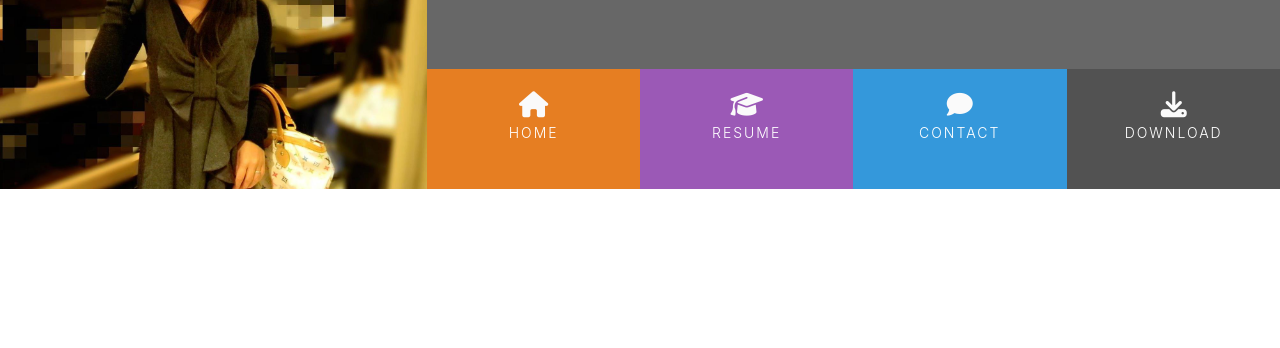
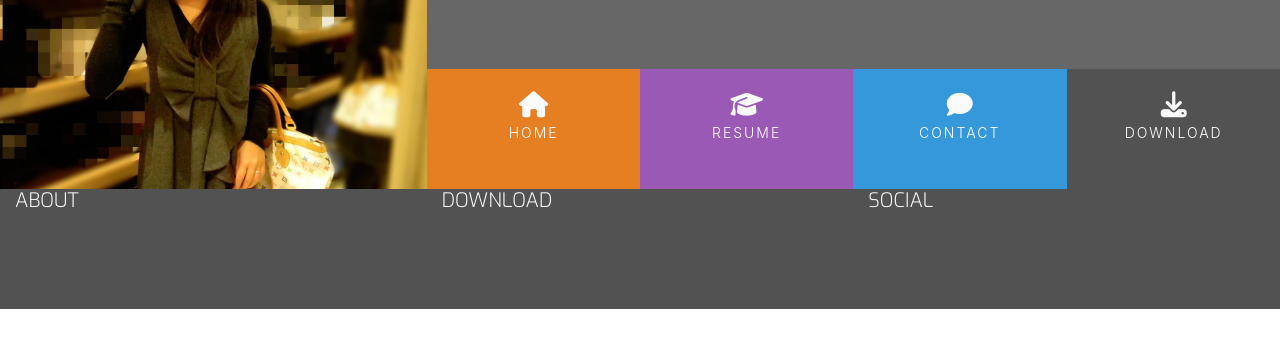
Before and after one commit to Maya-Claveau/Resume-Project, a plain HTML site: page index.html in a window 1280 px wide. Shown: the part 180-528 px from the top of the page. Drawn offline with nearby package versions, Linux system fonts and the light colour scheme.

Commit message:
Add footer strcuture

```diff
--- a/assets/css/style.css
+++ b/assets/css/style.css
@@ -20,6 +20,22 @@
 
 .ui-menu-color-download {
     background-color: #525252;
+}
+
+/* ------------------------------------Heading */
+
+h1, h2, h3, h4 {
+    margin: 0;
+}
+
+.uppercase {
+    text-transform: uppercase;
+}
+
+.general-sub {
+    font-family: "Exo", sans-serif;
+    font-weight: 300;
+    color: #fafafa;
 }
 
 /* ------------------------------------Heading */
@@ -113,3 +129,12 @@ header {
     background-color: rgba(0, 0, 0, 0.2);
     height: 120px;
 }
+
+/* ------------------------------------Footer */
+
+footer {
+    background-color: #525252;
+    color: #fafafa;
+    min-height: 120px;
+    margin: 0;
+}
--- a/index.html
+++ b/index.html
@@ -48,6 +48,17 @@
 
     </section>
     <footer class="container-fluid">
+        <div class="row">
+            <div class="col-sm-4">
+                <h5 class="uppercase general-sub">About</h5>
+            </div>
+            <div class="col-sm-4">
+                <h5 class="uppercase general-sub">Download</h5>
+            </div>
+            <div class="col-sm-4">
+                <h5 class="uppercase general-sub">social</h5>
+            </div>
+        </div>
 
     </footer>
 
```
